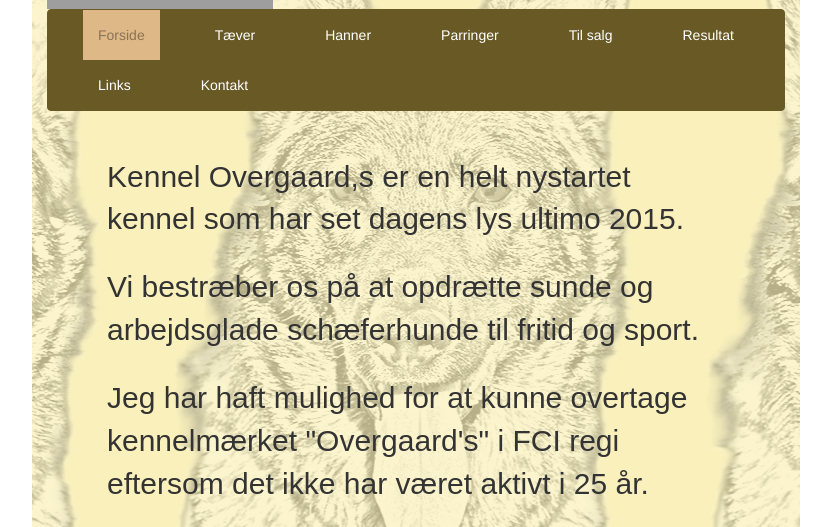
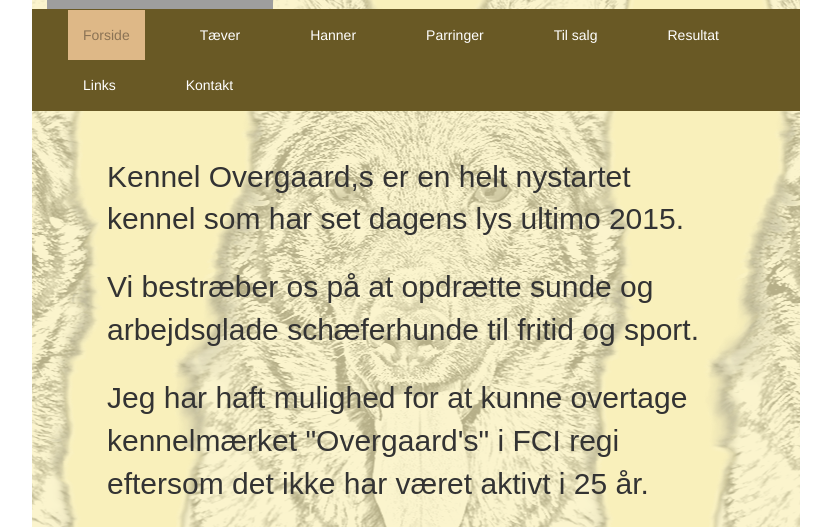
Before and after one commit to bole0811/Hundekennel, a plain HTML site: page index.html in a window 1280 px wide. Shown: the part 201-728 px from the top of the page, without its empty margins (224-1055 px from the left). Drawn offline with nearby package versions, Linux system fonts and the light colour scheme; grey boxes are pictures that could not be loaded.

Commit message:
Rettelse brede og radius

```diff
--- a/style.scss
+++ b/style.scss
@@ -51,6 +51,9 @@ $colHover       : #8B7355;
 .navbar-default {
     background-color: $brown;
     border-color: $brown;
+    margin-left: -15px;
+    margin-right: -15px;
+    border-radius: 0;
     .navbar-brand {
         color: $colDefault;
         &:hover, &:focus {
```
Also changed, not shown: style.css, 1 other file.
